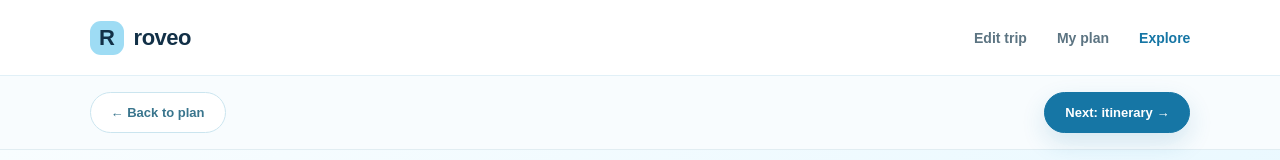
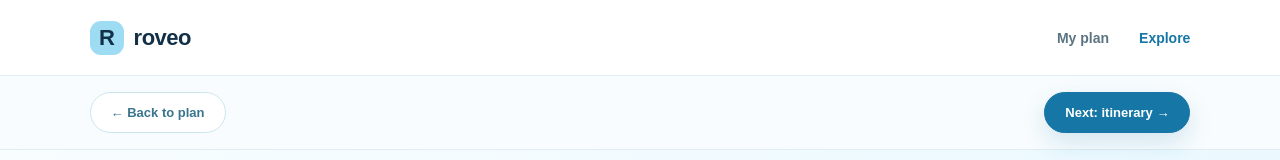
Before and after one commit to RISHITHADASARI18/roveo, a Next.js app: page /places in a window 1280 px wide. Shown: the top 160 px of the page. Built offline with nearby package versions, Linux system fonts and the light colour scheme.

Commit message:
Remove dashboard shortcut from places navigation

```diff
--- a/app/places/page.tsx
+++ b/app/places/page.tsx
@@ -381,7 +381,7 @@ function PlacesContent(){
   return <main className="places-page">
     <nav className="dashboard-nav">
       <a className="brand" href="/"><span className="brand-mark">R</span><span>roveo</span></a>
-      <div className="dashboard-nav-links"><a href="/dashboard">Edit trip</a><a href="/trip">My plan</a><a className="active" href="/places">Explore</a></div>
+      <div className="dashboard-nav-links"><a href="/trip">My plan</a><a className="active" href="/places">Explore</a></div>
     </nav>
 
     <div className="page-navigation places-navigation">
```
